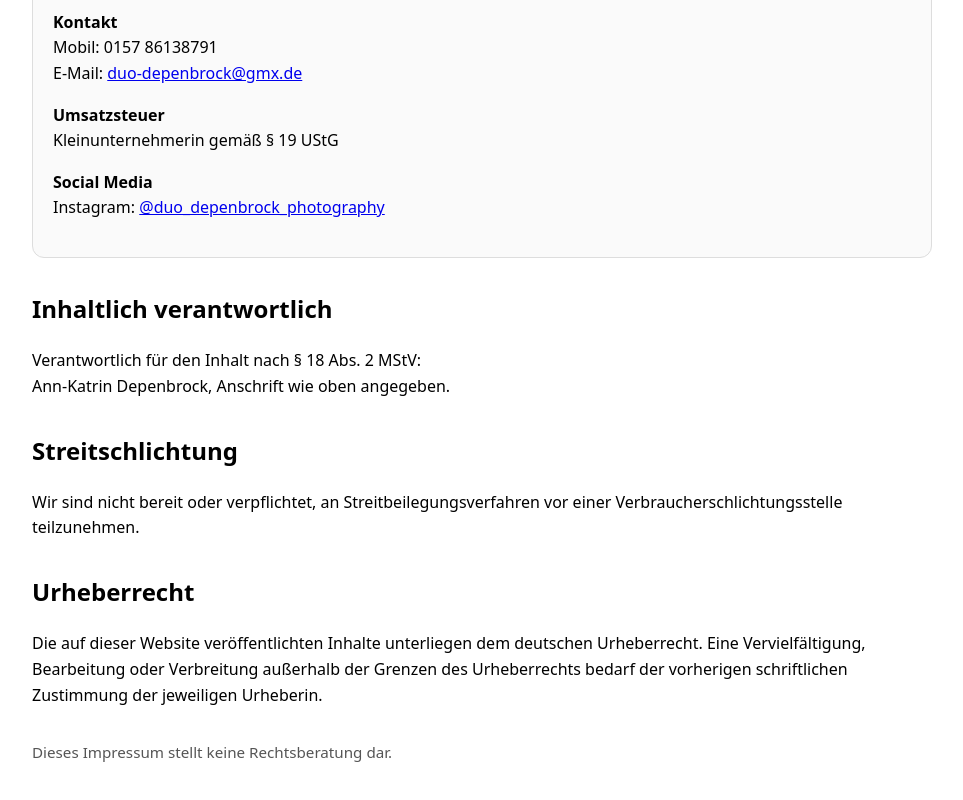
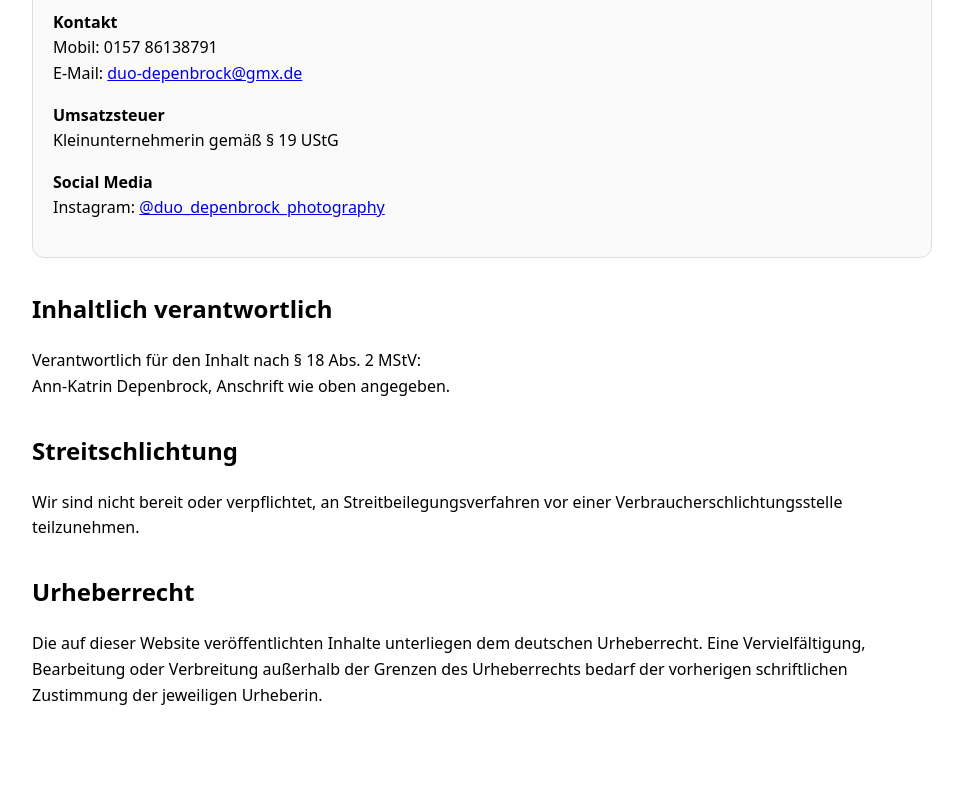
Before and after one commit to DuoDepenbrockPhotography/DuoDepenbrockPhotography.github.io, a plain HTML site: page Impressum/index.html in a window 1280 px wide. Shown: the part 366-1166 px from the top of the page, without its empty margins (158-1121 px from the left). After the commit the page ends 1138 px from the top, so only its background shows below. Drawn offline with Linux system fonts and the light colour scheme.

Commit message:
Update index.html

```diff
--- a/Impressum/index.html
+++ b/Impressum/index.html
@@ -94,11 +94,6 @@
   </p>
 </section>
 
-<section class="muted">
-  <p>
-    Dieses Impressum stellt keine Rechtsberatung dar.
-  </p>
-</section>
 
 </body>
 </html>
```
